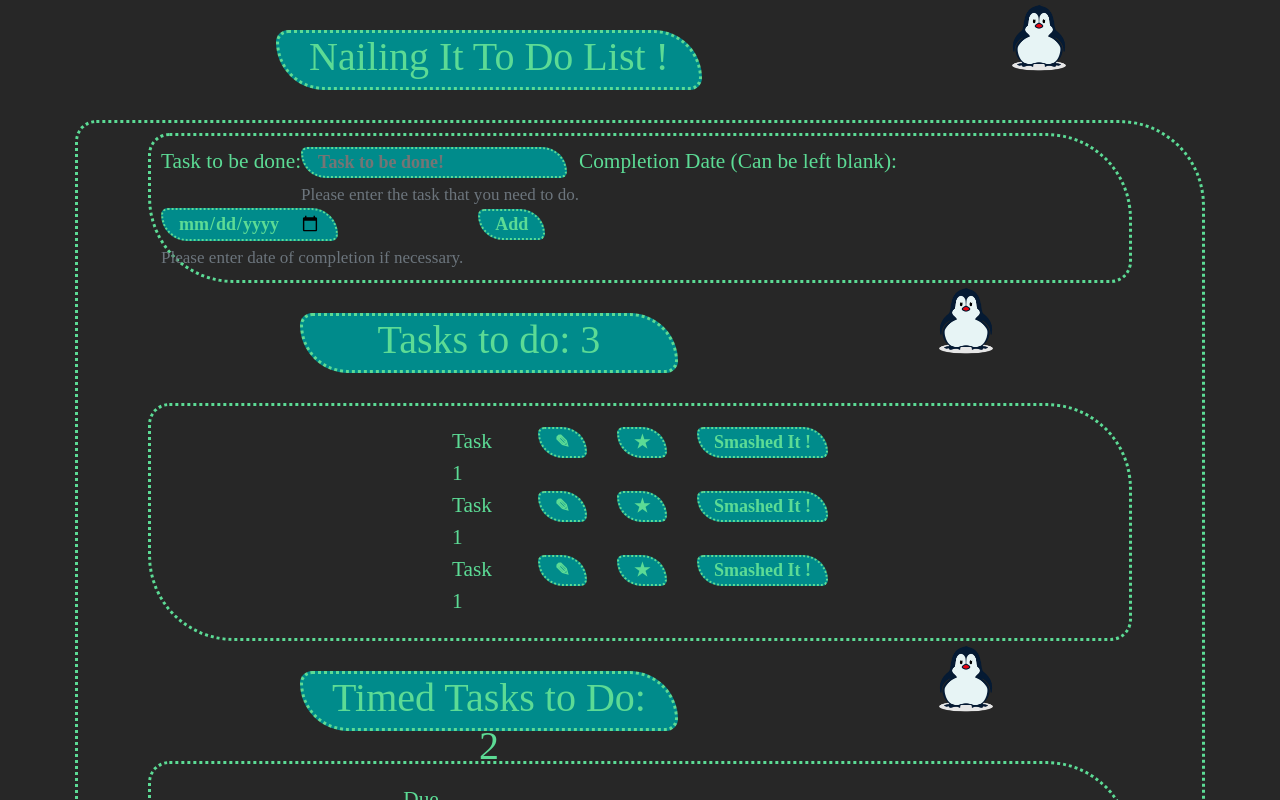
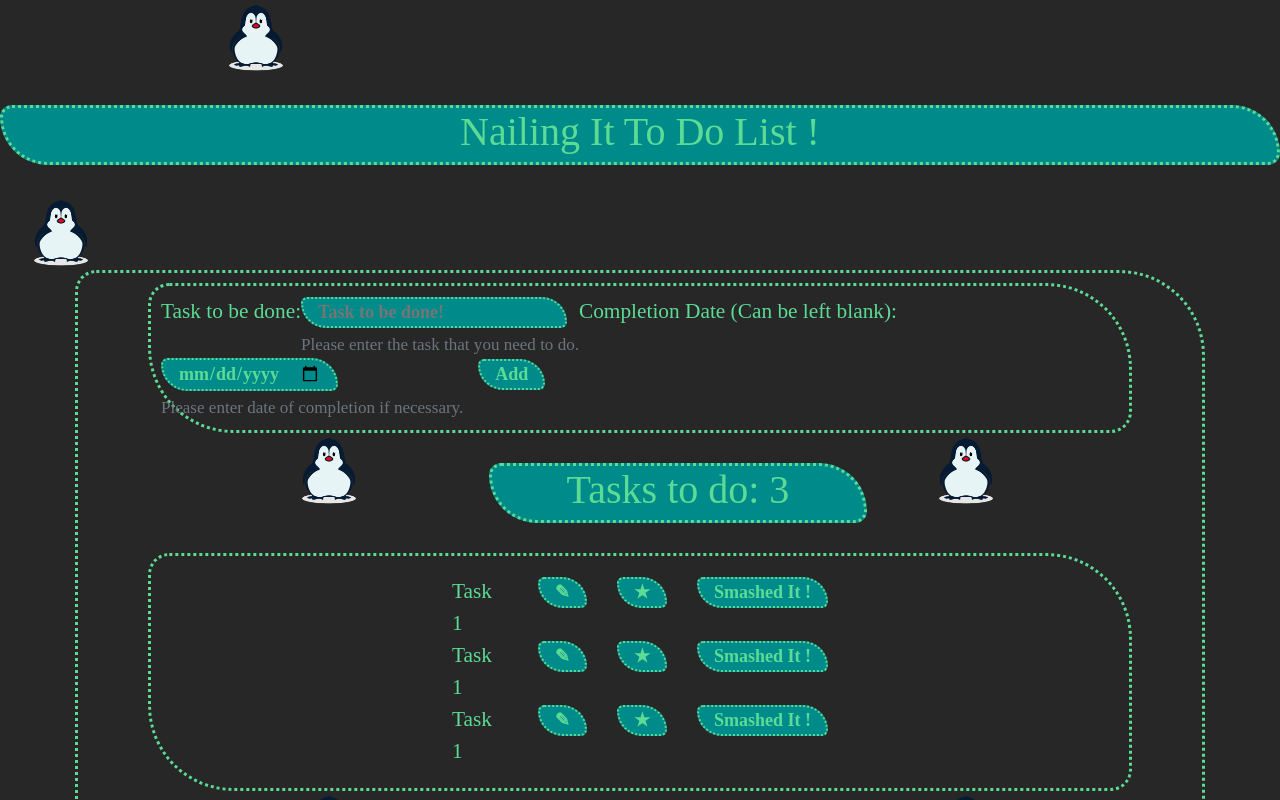
Before and after one commit to lottieh/Todo-App-Frontend, a React (Create React App) app: page / in a window 1280 px wide. Shown: the top 800 px of the page. Built offline with nearby package versions, Linux system fonts and the light colour scheme; a web font is replaced by a local one.

Commit message:
playing with component nesting

```diff
--- a/src/App.js
+++ b/src/App.js
@@ -20,18 +20,14 @@ import Loading from './Loading';
 import NailingItPenguin from './NailingItPenguin';
 import Leftpenguin from './Leftpenguin';
 import RightPenguin from './RightPenguin';
+import Topheader from './TopHeader';
 
 class App extends React.Component {
 
   render() {
     return (
       <div className='container'>
-        <div className='row'>
-          <Leftpenguin />
-          <Header />
-          <RightPenguin />
-        </div>
-
+        <Topheader />
 
         <div className='content'>
           <div className='row Insertion_Section'>
--- a/src/Header.js
+++ b/src/Header.js
@@ -4,7 +4,7 @@ class Header extends React.Component {
   render() {
     return (
 
-      <h1 className="col-4">
+      <h1 className="col-12 col-m-4">
         Nailing It To Do List !
       </h1>
 
--- a/src/InsertionSectionTaskForm.js
+++ b/src/InsertionSectionTaskForm.js
@@ -5,7 +5,7 @@ class InsertionSectionTaskForm extends React.Component {
     render() {
         return (
             <div>
-                <div className="insert-col-3 Col sm={6}" >
+                <div className=" Col-sm-6" >
                     <form action="/action_page.php">
                         <input type="text" name="task" placeholder="Task to be done!"/>
                     </form>
--- a/src/Leftpenguin.js
+++ b/src/Leftpenguin.js
@@ -4,7 +4,7 @@ class Leftpenguin extends React.Component {
 
     render() {
         return (
-            <div className=" col-4 d-none ">
+            <div className=" hidden=col-m-down col-md-4">
 
             <img className="topl" src={littlePenguin} alt="penguin"></img>
         </div>
--- /dev/null
+++ b/src/TopHeader.js
@@ -0,0 +1,21 @@
+import React from 'react';
+import Leftpenguin from './Leftpenguin';
+import Header from './Header';
+import RightPenguin from './RightPenguin';
+
+class Topheader extends React.Component {
+
+    render() {
+        return (
+            <div className='row'>
+
+                <Leftpenguin />
+                <Header />
+                <RightPenguin />
+
+            </div>
+
+        )
+    }
+}
+export default Topheader
```
